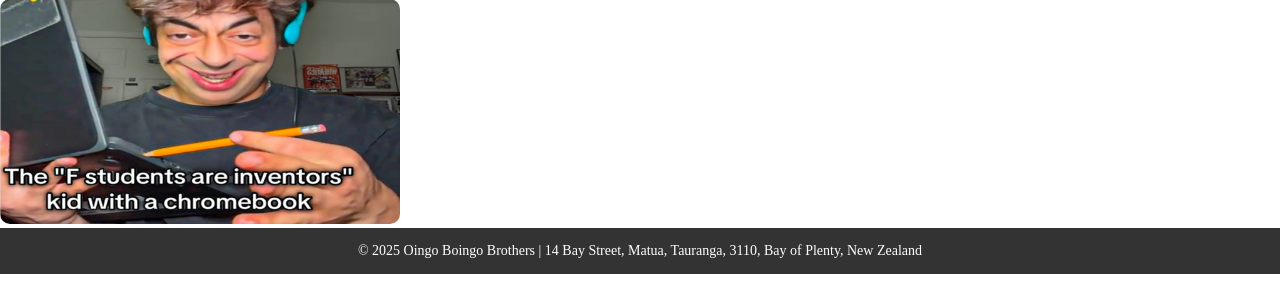
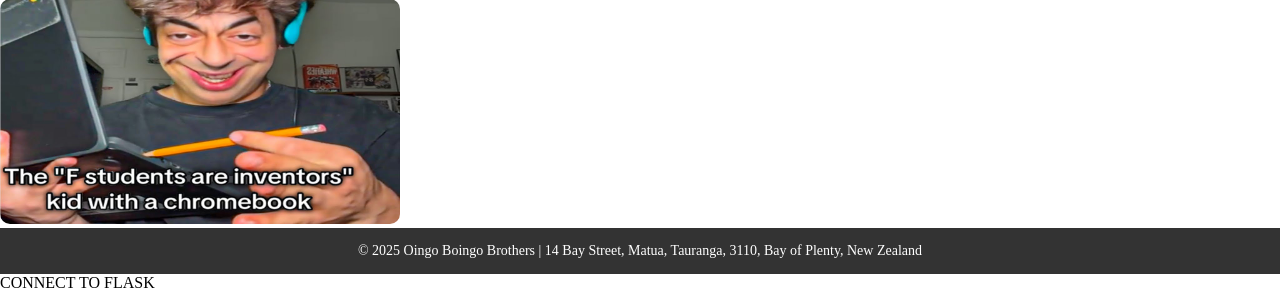
Before and after one commit to robertsc2/flaskapp, a Flask app: page / in a window 1280 px wide. Shown: the part 763-1055 px from the top of the page. Run offline with Flask 3, Linux system fonts and the light colour scheme.

Commit message:
test commit

```diff
--- a/templates/index.html
+++ b/templates/index.html
@@ -73,3 +73,7 @@
     <p>© 2025 Oingo Boingo Brothers | 14 Bay Street, Matua, Tauranga, 3110, Bay of Plenty, New Zealand</p>
   </div>
 </footer>
+
+
+
+CONNECT TO FLASK
```
